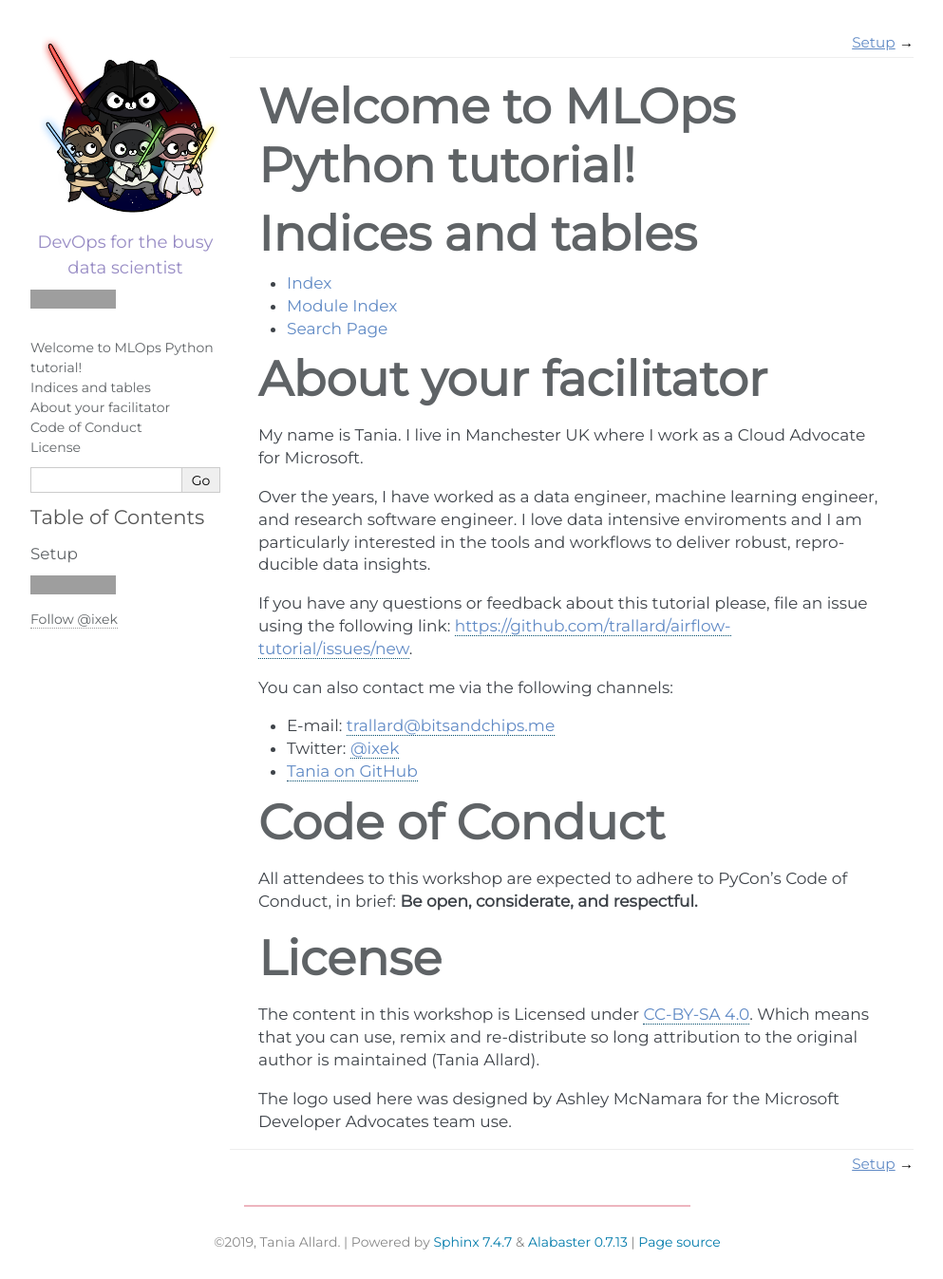
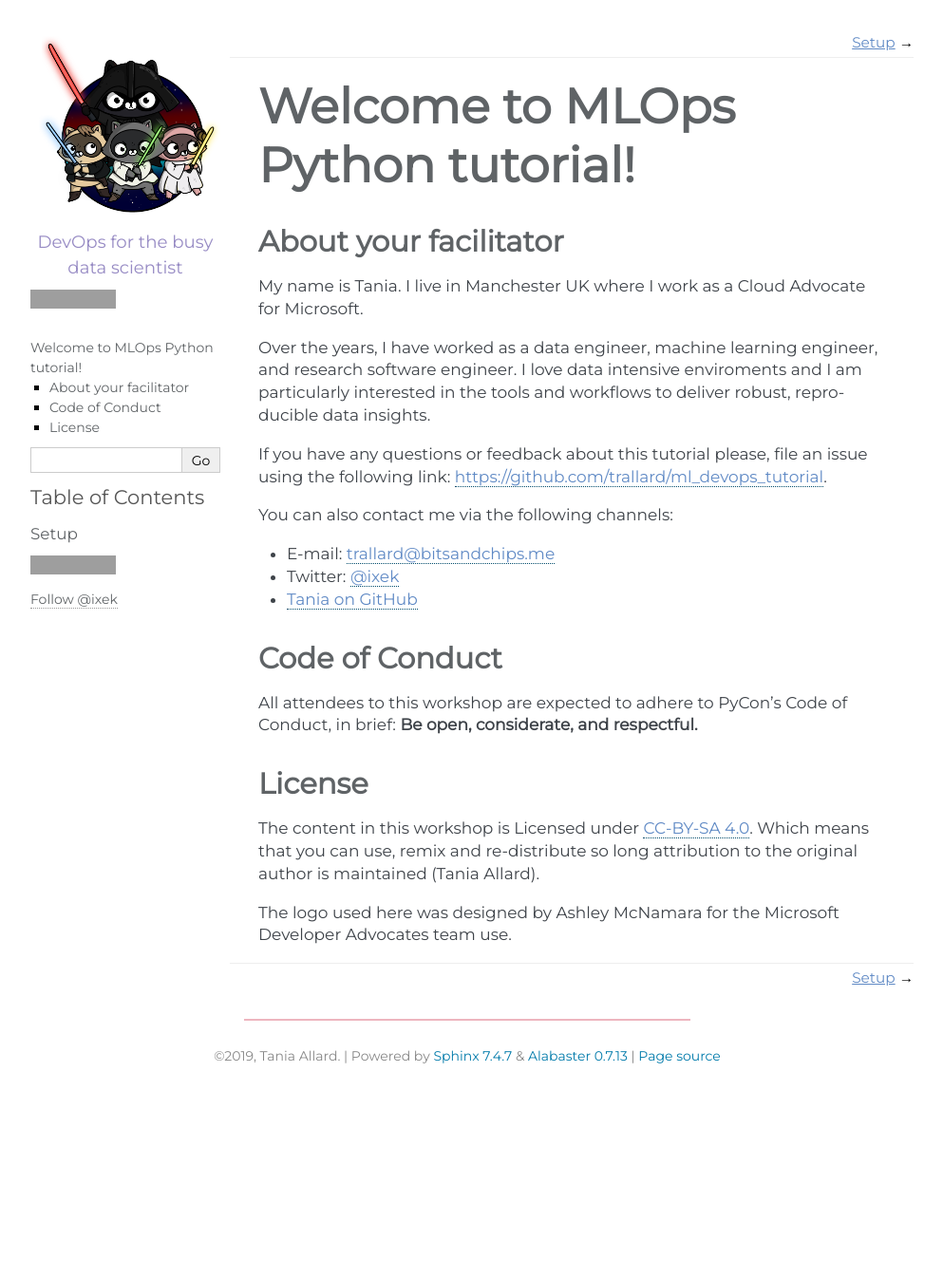
Before and after one commit to itsx/ml_devops_tutorial, a Sphinx documentation site: the page built from docs/source/index.rst, in a window 1280 px wide, cut to the strip 0-1347 px from the top of the page. Shown: the whole strip at 95% size, without its empty margins (148-1141 px from the left). Built offline with Sphinx 7.4.7, drawn with Linux system fonts in a browser that asks for light colours; comment, search, counter and statistics services are not loaded; after the commit the page ends 1151 px from its top, so only the background shows below that; grey boxes are pictures that could not be loaded.

Commit message:
Fiz typos

```diff
--- a/docs/source/index.rst
+++ b/docs/source/index.rst
@@ -17,16 +17,9 @@
    :maxdepth: 2
    :caption: Contents:
 
-Indices and tables
-==================
-
-* :ref:`genindex`
-* :ref:`modindex`
-* :ref:`search`
-
 
 About your facilitator
-======================
+------------------------
 
 My name is Tania. I live in Manchester UK where I work as a
 Cloud Advocate for Microsoft.
@@ -37,7 +30,7 @@
 deliver robust, reproducible data insights.
 
 If you have any questions or feedback about this tutorial please,
-file an issue using the following link: `<https://github.com/trallard/airflow-tutorial/issues/new>`_.
+file an issue using the following link: `<https://github.com/trallard/ml_devops_tutorial>`_.
 
 You can also contact me via the following channels:
 
@@ -46,13 +39,13 @@
 - `Tania on GitHub <https://github.com/ixek>`_
 
 Code of Conduct
-================
+----------------
 All attendees to this workshop are expected to adhere to PyCon's Code of Conduct,
 in brief:
 **Be open, considerate, and respectful.**
 
 License
-=======
+----------
 The content in this workshop is Licensed under `CC-BY-SA 4.0 <https://creativecommons.org/licenses/by-sa/4.0/>`_.
 Which means that you can use, remix and re-distribute so long attribution to the original
 author is maintained (Tania Allard).
```
Also changed, not shown: docs/source/setup.rst (+8 -8 lines).
